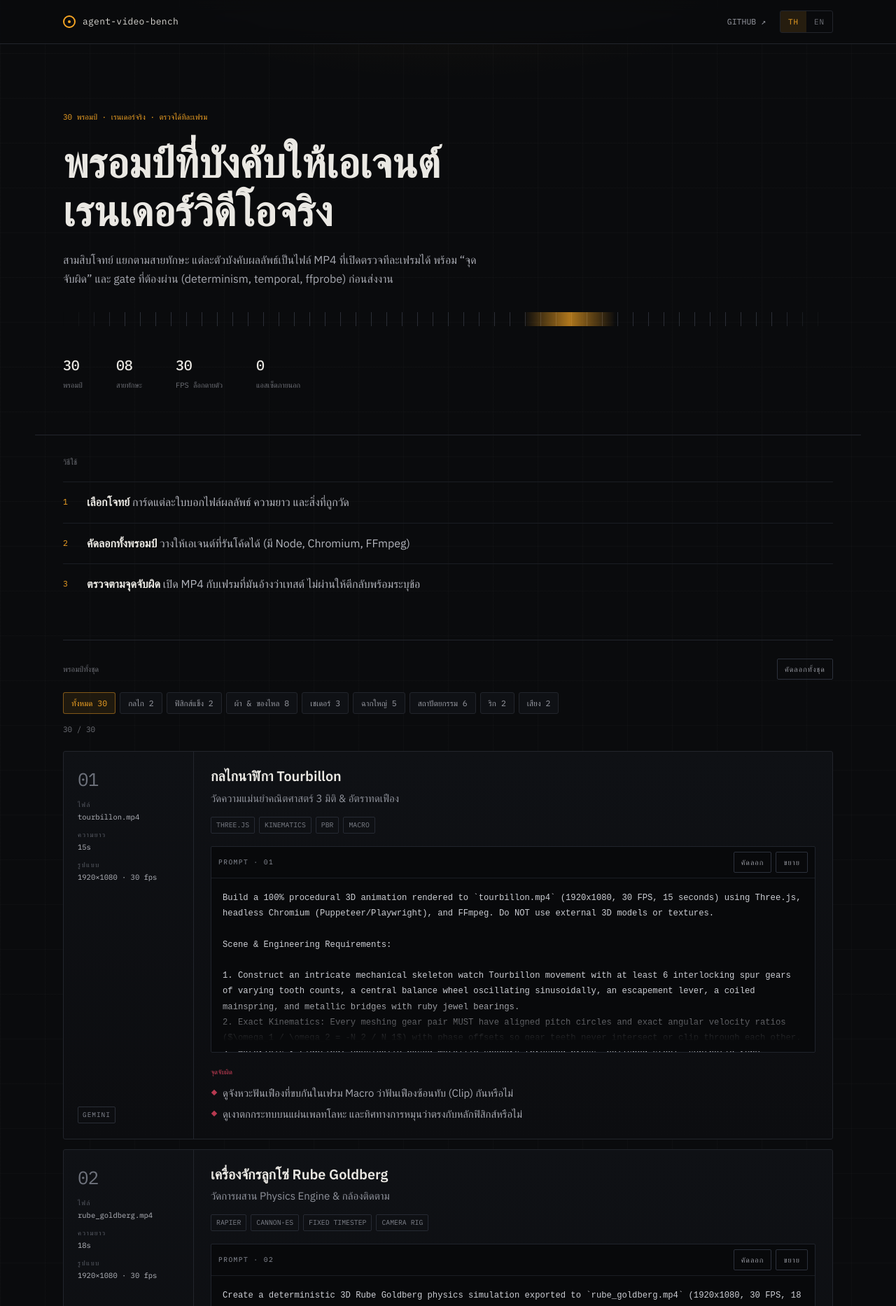
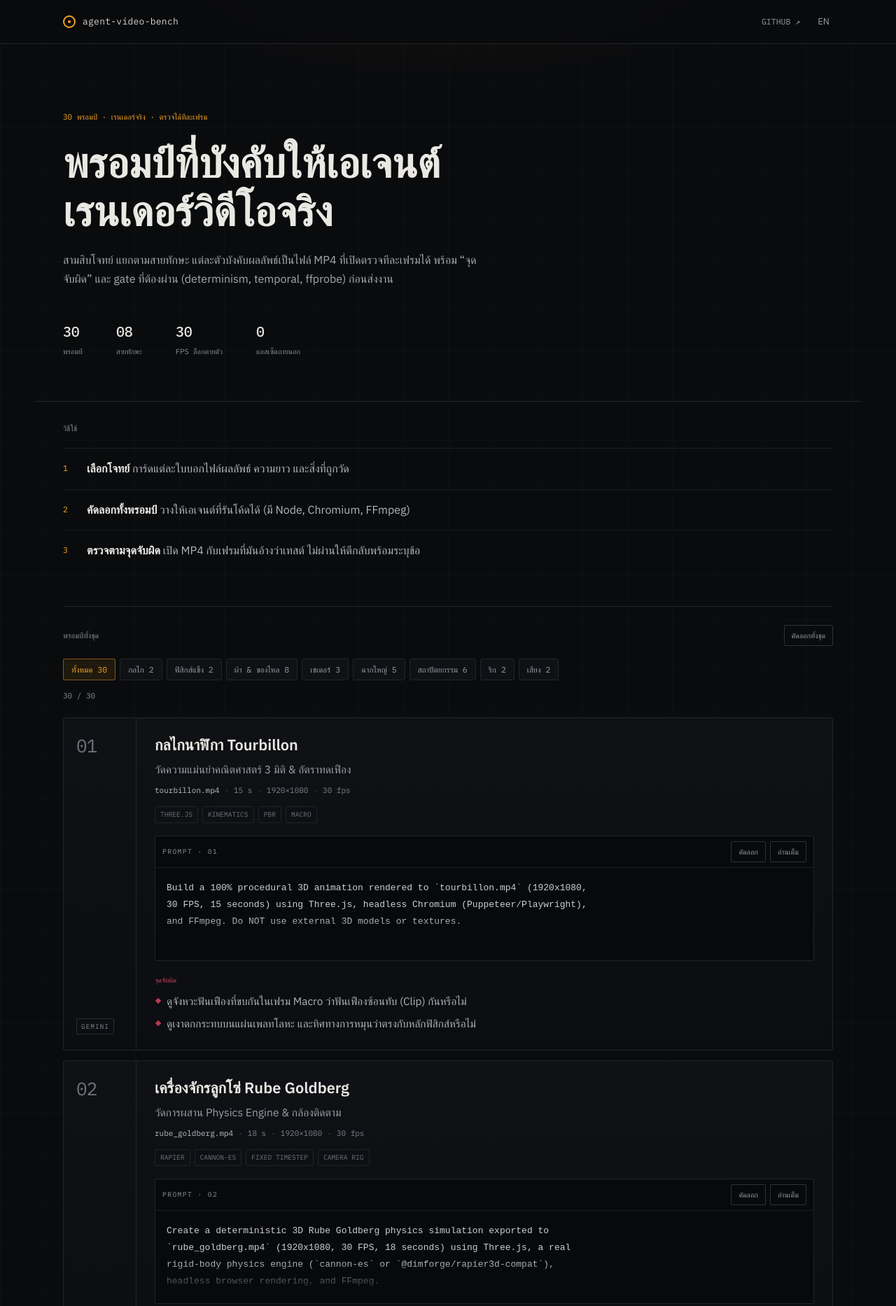
Before and after one commit to Mikedev115/agent-video-bench, a website: page index.html in a window 1280 px wide. Shown: the top 1866 px of the page at 70% size. Drawn offline with Linux system fonts and the light colour scheme; a web font is replaced by a local one.

Commit message:
refactor(web): การ์ดอ่านง่ายขึ้น ปุ่มสลับภาษาเป็นข้อความ และพรอมป์ 14 ฉบับมี gate
- การ์ด: ยุบ rail เหลือเลขกับที่มา, ข้อมูลไฟล์/ความยาว/ความละเอียด รวมเป็นบรรทัดเดียว
  ใต้ชื่อ, พรอมป์ย่อเหลือ 132px (จาก 248), ตัวอักษร 13px/1.78 จำกัดความกว้าง 84ch,
  หัวข้อใหญ่ขึ้น 1.36rem - อ่านไล่ได้เร็วขึ้นโดยไม่ต้องกางพรอมป์
- ถอดแถบ framebar ออกจาก hero (ไม่สื่ออะไรและแย่งสายตา) พร้อมเพิ่ม contrast
  ของ label สถิติและหัวข้อ section (--dimmer #6f7178 -> #8a8d96)
- ปุ่มสลับภาษา: จาก segmented TH/EN เป็นข้อความเดียวที่บอกภาษาปลายทาง
  (อยู่ไทยแสดง EN, อยู่ EN แสดง ไทย) พร้อม aria-label และ lang attribute
- typography ไทย: ปิด letter-spacing ของปุ่มด้วย (เดิมสระลอย)
- พรอมป์ 14 (gothic cathedral): เขียนใหม่ให้ระบุตัวเลขที่ตรวจได้ (เสา 5.00 ม.,
  apex ของ two-centred arch ตามสูตร +/-5 มม., buttress ต้องสัมผัสผนัง <10 มม.,
  กุหลาบ 12 แฉก) และเพิ่ม gate 6 ข้อแบบเดียวกับชุด 19-30 เพื่อให้ลิงก์ที่แชร์
  ตรงกับพรอมป์ที่แจก

ทดสอบ: node scripts/build-index.mjs --check -> ok 30 พรอมป์;
เปิด http://localhost:4173 ตรวจด้วยเบราว์เซอร์: 30 การ์ด, การ์ด 14 โหลดพรอมป์ใหม่
(3 จุดจับผิด), ปุ่มภาษาขึ้น "EN", pre 13px, rail 104px, ไม่มี console error

Co-Authored-By: Aetox <noreply@aetox.invalid>

```diff
--- a/assets/app.js
+++ b/assets/app.js
@@ -22,7 +22,7 @@
       copyAll: 'คัดลอกทั้งชุด',
       copy: 'คัดลอก',
       copied: 'คัดลอกแล้ว',
-      expand: 'ขยาย',
+      expand: 'อ่านเต็ม',
       collapse: 'ย่อ',
       output: 'ไฟล์',
       length: 'ความยาว',
@@ -61,7 +61,7 @@
       copyAll: 'Copy all',
       copy: 'Copy',
       copied: 'Copied',
-      expand: 'Expand',
+      expand: 'Read full',
       collapse: 'Collapse',
       output: 'Output',
       length: 'Length',
@@ -149,9 +149,12 @@
       const list = t(el.dataset.i18nList);
       el.innerHTML = list.map((x, i) => `<li>${el.tagName === 'OL' ? '<span class="n">' + (i + 1) + '</span>' : ''}<p>${x}</p></li>`).join('');
     });
-    document.querySelectorAll('.lang button').forEach((b) => {
-      b.setAttribute('aria-pressed', String(b.dataset.lang === state.lang));
-    });
+    const toggle = $('#lang-toggle');
+    if (toggle) {
+      toggle.textContent = state.lang === 'th' ? 'EN' : 'ไทย';
+      toggle.setAttribute('lang', state.lang === 'th' ? 'en' : 'th');
+      toggle.setAttribute('aria-label', state.lang === 'th' ? 'Switch to English' : 'เปลี่ยนเป็นภาษาไทย');
+    }
   }
 
   function renderFilters() {
@@ -172,22 +175,23 @@
   }
 
   function cardHTML(item) {
-    const specs = [
-      [t('output'), item.output],
-      [t('length'), item.duration + 's'],
-      [t('format'), item.resolution.replace('x', '×') + ' · ' + item.fps + ' fps']
-    ].map(([k, v]) => `<div><dt>${esc(k)}</dt><dd>${esc(v)}</dd></div>`).join('');
+    const meta = [
+      `<code>${esc(item.output)}</code>`,
+      item.duration + ' s',
+      item.resolution.replace('x', '×'),
+      item.fps + ' fps'
+    ].join('<span class="sep">·</span>');
     const tags = item.tags.map((x) => `<span class="tag">${esc(x)}</span>`).join('');
     const checks = item.checks[state.lang].map((x) => `<li>${esc(x)}</li>`).join('');
     return `
       <div class="rail">
         <a class="num" href="#p-${item.id}" aria-label="prompt ${item.id}">${item.id}</a>
-        <dl class="specs">${specs}</dl>
         <span class="src">${esc(item.source)}</span>
       </div>
       <div class="card-body">
         <h2>${esc(item.title[state.lang])}</h2>
         <p class="measures">${esc(item.measures[state.lang])}</p>
+        <p class="meta">${meta}</p>
         <div class="tags">${tags}</div>
         <div class="prompt is-clamped" data-id="${item.id}">
           <div class="prompt-bar">
@@ -321,15 +325,12 @@
     state.items.forEach((item) => textFor(item).catch(() => {}));
   }
 
-  document.querySelectorAll('.lang button').forEach((btn) => {
-    btn.addEventListener('click', () => {
-      if (state.lang === btn.dataset.lang) return;
-      state.lang = btn.dataset.lang;
-      try { localStorage.setItem('avb-lang', state.lang); } catch { /* storage blocked */ }
-      chrome();
-      renderFilters();
-      renderCards();
-    });
+  $('#lang-toggle').addEventListener('click', () => {
+    state.lang = state.lang === 'th' ? 'en' : 'th';
+    try { localStorage.setItem('avb-lang', state.lang); } catch { /* storage blocked */ }
+    chrome();
+    renderFilters();
+    renderCards();
   });
 
   $('#copy-all').addEventListener('click', async () => {
--- a/assets/style.css
+++ b/assets/style.css
@@ -1,6 +1,6 @@
-/* Motion road: CSS only (transitions + one keyframe sweep). No library: the page's
-   only movement is a frame-strip sweep in the hero and cards easing in on scroll,
-   both of which are one property and must survive prefers-reduced-motion. */
+/* Motion road: CSS transitions only. No library: cards ease in on scroll and
+   buttons shift colour on hover, each one property, and both are dropped under
+   prefers-reduced-motion. */
 
 :root {
   --bg: #0a0b0d;
@@ -10,7 +10,7 @@
   --line-2: #2c313c;
   --text: #eae8e3;
   --dim: #9a9ca4;
-  --dimmer: #6f7178;
+  --dimmer: #8a8d96;
   --amber: #f5a524;
   --ruby: #d6425c;
   --ok: #5fce97;
@@ -114,29 +114,19 @@ a { color: inherit; text-decoration: none; }
   padding: 12px 10px;
 }
 .gh:hover { color: var(--amber); }
-.lang {
-  display: flex;
-  border: 1px solid var(--line);
-  border-radius: 3px;
-  overflow: hidden;
+.lang-toggle {
+  font-family: var(--sans);
+  font-size: 13px;
+  padding: 8px 5px;
+  min-height: 32px;
+  background: none;
+  border: 0;
+  border-bottom: 1px solid transparent;
+  color: var(--dim);
+  cursor: pointer;
+  transition: color .16s ease, border-color .16s ease;
 }
-.lang button {
-  font-family: var(--mono);
-  font-size: 11px;
-  letter-spacing: .08em;
-  padding: 8px 11px;
-  min-height: 30px;
-  background: transparent;
-  color: var(--dimmer);
-  border: 0;
-  cursor: pointer;
-  transition: color .16s ease, background-color .16s ease;
-}
-.lang button[aria-pressed="true"] {
-  background: rgba(245, 165, 36, .12);
-  color: var(--amber);
-}
-.lang button:hover { color: var(--text); }
+.lang-toggle:hover { color: var(--text); border-bottom-color: var(--amber); }
 
 /* hero */
 .hero { padding-block: clamp(48px, 8vw, 96px) clamp(30px, 5vw, 52px); }
@@ -163,31 +153,11 @@ a { color: inherit; text-decoration: none; }
   font-size: clamp(1rem, 1.2vw, 1.06rem);
   line-height: 1.68;
 }
-.framebar {
-  position: relative;
-  height: 20px;
-  margin: 34px 0 30px;
-  overflow: hidden;
-  background: repeating-linear-gradient(90deg, #2b2e36 0 1px, transparent 1px 22px);
-  mask-image: linear-gradient(90deg, transparent, #000 8%, #000 92%, transparent);
-}
-.framebar .sweep {
-  position: absolute;
-  top: 0;
-  bottom: 0;
-  width: 12%;
-  background: linear-gradient(90deg, transparent, rgba(245, 165, 36, .7), transparent);
-  animation: sweep 5.5s linear infinite;
-}
-@keyframes sweep {
-  from { transform: translateX(-120%); }
-  to { transform: translateX(560%); }
-}
 .stats {
   display: flex;
   flex-wrap: wrap;
   gap: clamp(20px, 4vw, 48px);
-  margin: 0;
+  margin: 36px 0 0;
   padding: 0;
   list-style: none;
 }
@@ -272,7 +242,7 @@ a { color: inherit; text-decoration: none; }
 .cards { display: grid; gap: 14px; }
 .card {
   display: grid;
-  grid-template-columns: 186px minmax(0, 1fr);
+  grid-template-columns: 104px minmax(0, 1fr);
   border: 1px solid var(--line);
   border-radius: 3px;
   background: linear-gradient(180deg, var(--panel), var(--bg-2));
@@ -283,11 +253,12 @@ a { color: inherit; text-decoration: none; }
 .card.reveal.in { opacity: 1; transform: none; }
 .card:target { border-color: rgba(245, 165, 36, .5); }
 .rail {
-  padding: 22px 18px 22px 20px;
+  padding: 22px 12px 22px 18px;
   border-right: 1px solid var(--line);
   display: flex;
   flex-direction: column;
-  gap: 12px;
+  justify-content: space-between;
+  gap: 10px;
   align-items: flex-start;
 }
 .num {
@@ -302,22 +273,15 @@ a { color: inherit; text-decoration: none; }
   transition: color .16s ease;
 }
 .card:hover .num { color: var(--amber); }
-.specs { margin: 0; width: 100%; }
-.specs div { margin-bottom: 9px; }
-.specs dt {
+.meta {
+  margin: 9px 0 0;
   font-family: var(--mono);
-  font-size: 9.5px;
-  letter-spacing: .14em;
-  text-transform: uppercase;
-  color: #5b5e67;
-}
-.specs dd {
-  margin: 2px 0 0;
-  font-family: var(--mono);
-  font-size: 10.5px;
-  color: #b6b8bf;
+  font-size: 11px;
+  color: #7d818a;
   overflow-wrap: anywhere;
 }
+.meta code { font-family: var(--mono); color: #bcbfc7; }
+.meta .sep { color: #4b4f58; padding: 0 7px; }
 .src {
   margin-top: auto;
   font-family: var(--mono);
@@ -329,23 +293,23 @@ a { color: inherit; text-decoration: none; }
   border-radius: 2px;
   padding: 3px 6px;
 }
-.card-body { padding: 22px 24px 24px; min-width: 0; }
+.card-body { padding: 24px 26px 26px; min-width: 0; }
 .card h2 {
   margin: 0;
-  font-size: 1.24rem;
+  font-size: 1.36rem;
   font-weight: 600;
   letter-spacing: -.012em;
   line-height: 1.3;
 }
-.measures { margin: 7px 0 0; color: #90939c; font-size: .94rem; }
+.measures { margin: 8px 0 0; color: #9b9ea7; font-size: .98rem; max-width: 72ch; }
 .tags { display: flex; flex-wrap: wrap; gap: 6px; margin-top: 14px; }
 .tag {
   font-family: var(--mono);
-  font-size: 9.8px;
+  font-size: 9.6px;
   letter-spacing: .06em;
   text-transform: uppercase;
-  color: #7e818a;
-  border: 1px solid #262a33;
+  color: #6f727c;
+  border: 1px solid #202329;
   border-radius: 2px;
   padding: 3px 7px;
 }
@@ -372,11 +336,12 @@ a { color: inherit; text-decoration: none; }
 .prompt pre {
   margin: 0;
   padding: 16px 16px 4px;
-  max-height: 248px;
+  max-height: 132px;
   overflow: hidden;
   font-family: var(--mono);
-  font-size: 12.2px;
-  line-height: 1.66;
+  font-size: 13px;
+  line-height: 1.78;
+  max-width: 84ch;
   color: #ccced4;
   white-space: pre-wrap;
   overflow-wrap: anywhere;
@@ -387,7 +352,7 @@ a { color: inherit; text-decoration: none; }
   left: 1px;
   right: 1px;
   bottom: 1px;
-  height: 78px;
+  height: 64px;
   pointer-events: none;
   background: linear-gradient(180deg, rgba(8, 9, 11, 0), #08090b 82%);
 }
@@ -425,9 +390,9 @@ a { color: inherit; text-decoration: none; }
 .checks li {
   position: relative;
   padding-left: 17px;
-  color: #a9abb3;
-  font-size: .93rem;
-  line-height: 1.55;
+  color: #b0b2ba;
+  font-size: .96rem;
+  line-height: 1.6;
 }
 .checks li::before {
   content: "";
@@ -492,11 +457,10 @@ a { color: inherit; text-decoration: none; }
     gap: 10px 18px;
     border-right: 0;
     border-bottom: 1px solid var(--line);
-    padding: 14px 18px;
+    padding: 12px 18px;
   }
-  .num { font-size: 20px; }
-  .specs { display: flex; flex-wrap: wrap; gap: 4px 16px; width: auto; }
-  .specs div { margin: 0; }
+  .num { font-size: 16px; }
+  .rail { justify-content: flex-start; }
   .src { margin: 0 0 0 auto; }
   .card-body { padding: 18px; }
 }
@@ -515,13 +479,13 @@ html[lang="th"] .chip,
 html[lang="th"] .gh,
 html[lang="th"] .foot p,
 html[lang="th"] .count,
-html[lang="th"] .steps p { letter-spacing: 0; }
+html[lang="th"] .steps p,
+html[lang="th"] .btn { letter-spacing: 0; }
 html[lang="th"] h1 { line-height: 1.16; letter-spacing: 0; }
 html[lang="th"] .card h2 { letter-spacing: 0; }
 
 @media (prefers-reduced-motion: reduce) {
   html { scroll-behavior: auto; }
-  .framebar .sweep { animation: none; opacity: .35; width: 100%; }
   .card, .card.reveal { opacity: 1; transform: none; transition: none; }
   .toast { transition: opacity .01s linear; }
 }
--- a/index.html
+++ b/index.html
@@ -28,10 +28,7 @@
       <a class="gh" href="https://github.com/Mikedev115/agent-video-bench" target="_blank" rel="noopener">
         GitHub <span aria-hidden="true">↗</span>
       </a>
-      <div class="lang" role="group" aria-label="ภาษา / language">
-        <button type="button" data-lang="th" aria-pressed="true">TH</button>
-        <button type="button" data-lang="en" aria-pressed="false">EN</button>
-      </div>
+      <button type="button" class="lang-toggle" id="lang-toggle" aria-label="Switch to English">EN</button>
     </div>
   </div>
 </header>
@@ -45,7 +42,6 @@
       ผ้า ของไหล ริก และเสียงที่ต้องซิงก์กับภาพ ทุกโจทย์บังคับผลลัพธ์เป็นไฟล์ MP4 ที่เปิดตรวจทีละเฟรมได้
       พร้อม “จุดจับผิด” บอกไว้ว่าให้ไปดูอะไรเพื่อจับงานที่ดูดีแต่ผิดจริง
     </p>
-    <div class="framebar" aria-hidden="true"><span class="sweep"></span></div>
     <ul class="stats" data-i18n-list="stats">
       <li><b>30</b> พรอมป์</li>
       <li><b>08</b> สายทักษะ</li>
--- a/prompts/index.json
+++ b/prompts/index.json
@@ -495,14 +495,14 @@
         "th": "วิหารโกธิคผุดขึ้นจากความว่างเปล่า"
       },
       "measures": {
-        "en": "Architectural geometry - piers, pointed arches, flying buttresses, rose window - with a build order from base to spire",
-        "th": "วัดความแม่นยำเรขาคณิตสถาปัตยกรรม (เสา วงโค้งปลายแหลม ค้ำยันลอย หน้าต่างกุหลาบ) และคิวประกอบจากฐานสู่ยอด"
+        "en": "Architectural geometry and build order, gated by determinism, temporal and ffprobe checks",
+        "th": "วัดความแม่นยำเรขาคณิตสถาปัตยกรรม (เสา วงโค้งปลายแหลม ค้ำยันลอย หน้าต่างกุหลาบ) คิวประกอบจากฐานสู่ยอด และ gate ที่ต้องผ่านก่อนส่ง"
       },
       "tags": [
         "Procedural geometry",
         "Staggered build",
         "Stained glass",
-        "Staging"
+        "Determinism gates"
       ],
       "output": "gothic_cathedral.mp4",
       "duration": 18,
@@ -510,14 +510,14 @@
       "resolution": "1920x1080",
       "checks": {
         "en": [
-          "Do the flying buttresses hang in the air without ever meeting the piers?",
+          "Do the flying buttresses hang in the air without touching the piers, or miss contact by more than 10 mm?",
           "Is the build order wrong, with the roof arriving before the columns?",
-          "Does the rose window overlap itself and flicker with Z-fighting?"
+          "Does the rose window overlap and flicker with Z-fighting, or is the facade asymmetric?"
         ],
         "th": [
-          "ค้ำยันลอย (Flying buttresses) ลอยค้างกลางอากาศไม่ชนกับผนังเสา",
-          "คิวประกอบชิ้นส่วนผิดลำดับ (หลังคามาก่อนเสา)",
-          "หน้าต่างกุหลาบซ้อนทับจนเกิดรอยกระพริบ (Z-fighting)"
+          "ค้ำยันลอยค้างกลางอากาศไม่แตะผนังเสา หรือระยะสัมผัสเกิน 10 มม.",
+          "หลังคามาก่อนเสา หรือลำดับประกอบข้ามขั้น",
+          "หน้าต่างกุหลาบซ้อนทับจนกระพริบ (Z-fighting) หรือ facade ไม่สมมาตร"
         ]
       },
       "file": "architecture/14-gothic-cathedral.md"
```
Also changed, not shown: prompts/architecture/14-gothic-cathedral.md (+46 -17 lines).
